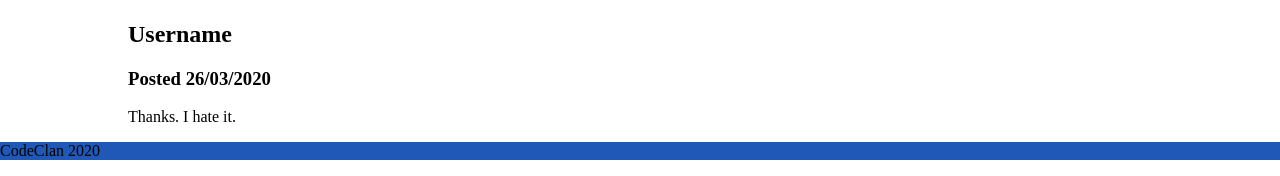
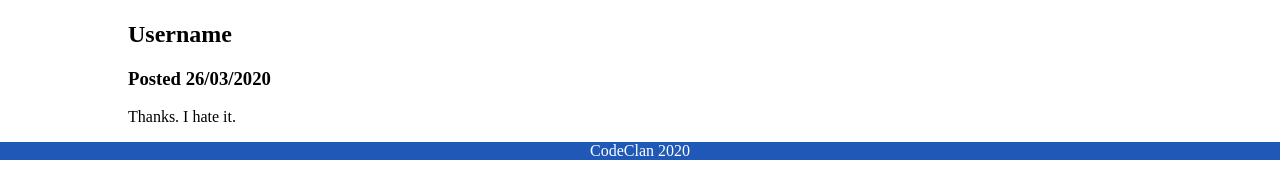
Before and after one commit to ecoBela/html_css_lab_wk3_day02, a plain HTML site: page index.html in a window 1280 px wide. Shown: the part 3457-3633 px from the top of the page. Drawn offline with Linux system fonts and the light colour scheme.

Commit message:
changed footer style

```diff
--- a/style.css
+++ b/style.css
@@ -23,3 +23,7 @@ body > main {
 footer {
     background-color: rgb(32, 88, 184);
 }
+footer > p {
+    color: white;
+    text-align: center;
+}
```
